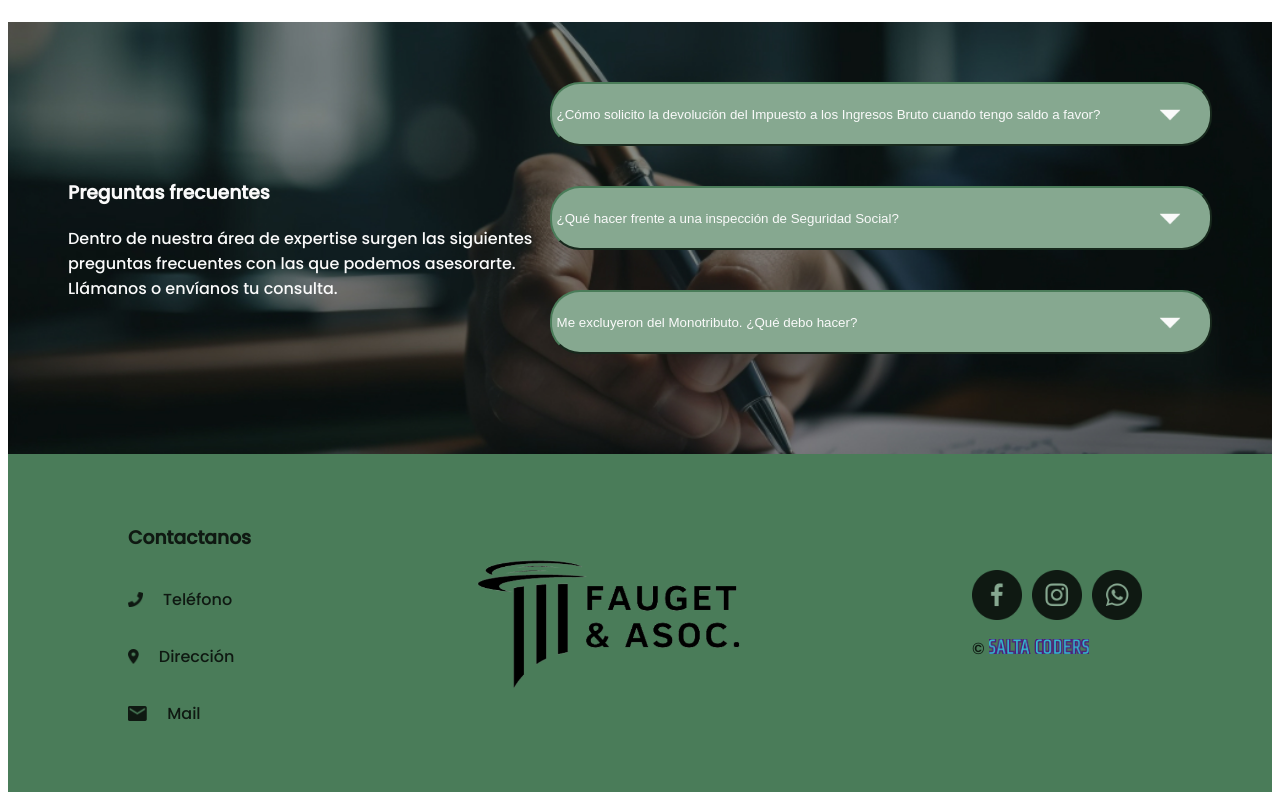
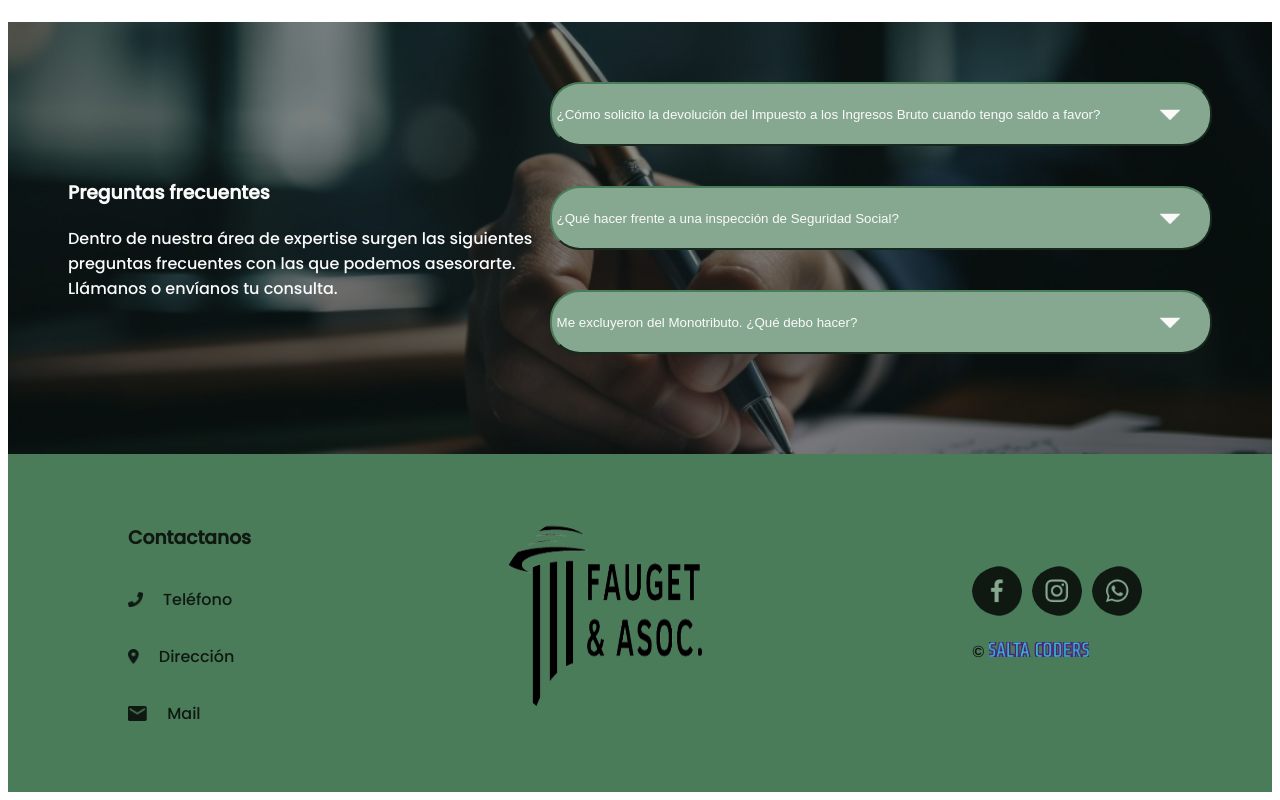
Before and after one commit to natcamh/estudio_abogados, a plain HTML site: page index.html in a window 1280 px wide. Shown: the part 1198-1998 px from the top of the page. Drawn offline with Linux system fonts and the light colour scheme.

Commit message:
footer y js

```diff
--- a/index.html
+++ b/index.html
@@ -114,15 +114,25 @@
         <p>Mail</p>
     </div>
     </div>
-    <img src="../estudio_abogados/assets/logo-negro.png" alt="Logo Logo Estudio Jurídico Fauget & Asoc." class="logo-secundario">
+    <a href="javascript:location.reload()">
+        <img src="../estudio_abogados/assets/logo-negro.png" alt="Logo Logo Estudio Jurídico Fauget & Asoc." class="logo-secundario">
+    </a>
     <div id="footer-ele">
     <div class="redes-sociales">
-        <img src="../estudio_abogados/assets/facebook-icono.png" alt="Facebook" class="icono-rrss">
-        <img src="../estudio_abogados/assets/instagram-icono.png" alt="Instagram" class="icono-rrss">
-        <img src="../estudio_abogados/assets/whatsapp-icono.png" alt="WhatsApp" class="icono-rrss">
+        <a href="https://www.facebook.com/nahuel.cococcia/?locale=es_LA">
+            <img src="../estudio_abogados/assets/facebook-icono.png" alt="Facebook" class="icono-rrss">
+        </a>
+        <a href="https://www.instagram.com/saltacoders/">
+            <img src="../estudio_abogados/assets/instagram-icono.png" alt="Instagram" class="icono-rrss">
+        </a>
+        <a href="https://wa.me/54155313250">
+            <img src="../estudio_abogados/assets/whatsapp-icono.png" alt="WhatsApp" class="icono-rrss">
+        </a>
     </div>
     <p>&copy;
-    <img src="../estudio_abogados/assets/[Linked] SALTA CODER.png" alt="Icono Salta Coders" class="salta-coders">
+        <a href="https://saltacoders.com">
+            <img src="../estudio_abogados/assets/[Linked] SALTA CODER.png" alt="Icono Salta Coders" class="salta-coders">
+        </a>
 </div>
 
 </footer>
--- a/script.js
+++ b/script.js
@@ -1,7 +1,5 @@
 document.addEventListener("DOMContentLoaded", function() {
-    // El código dentro de esta función se ejecutará una vez que el DOM se haya cargado completamente.
 
-    // Agregamos el evento al formulario con ID "miFormulario"
     var form = document.getElementById("miFormulario");
 
     if (form) {
@@ -11,3 +9,14 @@ document.addEventListener("DOMContentLoaded", function() {
         });
     }
 });
+
+<script>
+document.addEventListener("DOMContentLoaded", function() {
+    var logoImagen = document.querySelector(".logo-secundario");
+
+    logoImagen.addEventListener("click", function() {
+        // Desplaza la página hacia la parte superior (inicio de la página)
+        window.scrollTo({ top: 0, behavior: 'smooth' });
+    });
+});
+</script>
--- a/styles/styles.css
+++ b/styles/styles.css
@@ -185,3 +185,28 @@
     width: 100px;
     height: 15px;
 }
+
+/* Iconos de redes sociales en el footer */
+.icono-rrss {
+    width: 50px;
+    height: 50px;
+    padding-right: 10px;
+    transition: all 0.3s;
+    border-radius: 50%;
+}
+
+.icono-rrss:hover {
+    transform: scale(2.1);
+}
+
+.logo-secundario {
+    width: 225px;
+    height: 225px;
+    padding-right: 10px;
+    transition: all 0.3s;
+    border-radius: 50%;
+}
+
+.logo-secundario:hover {
+    transform: scale(2.1);
+}
```
